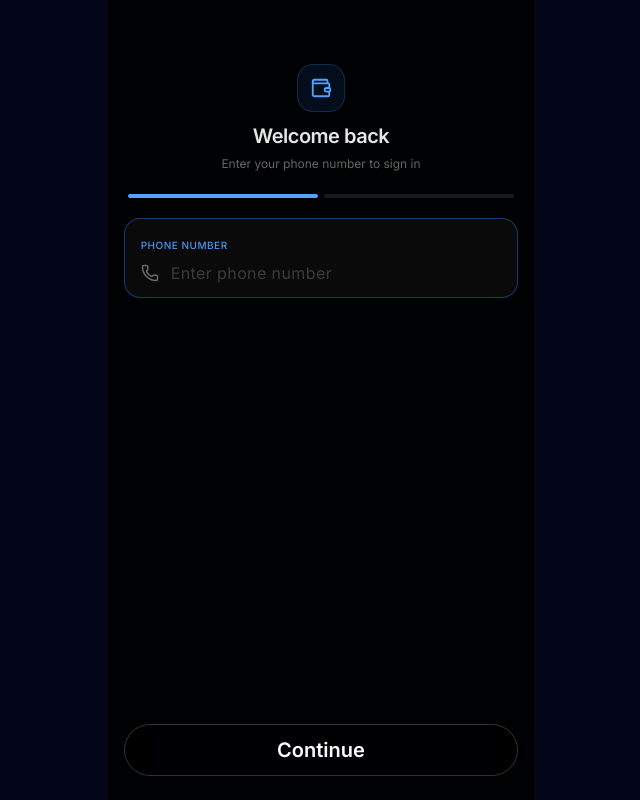
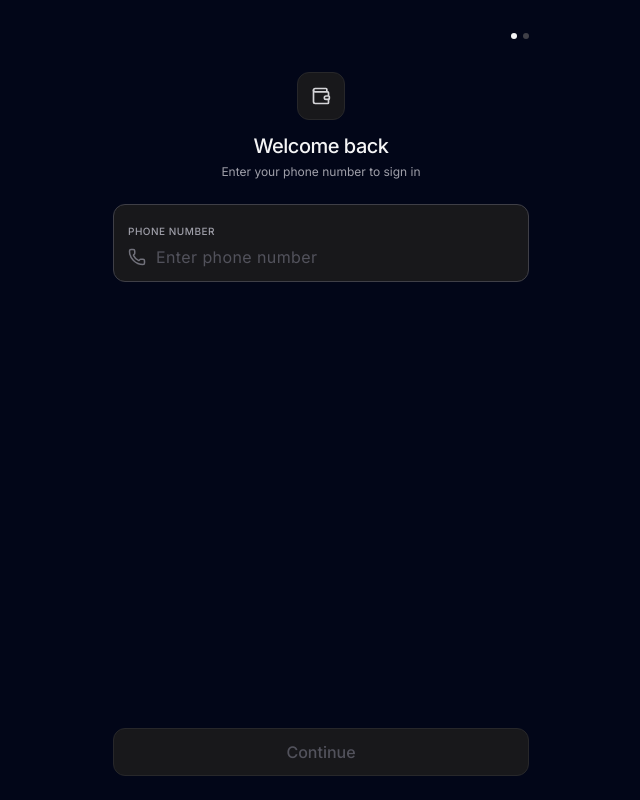
Before and after one commit to yewontaung/smart-wallet-web, a React (Vite) app: page /auth/wallet in a window 1280 px wide. Shown: the whole page, without its empty margins (319-959 px from the left). Built offline with nearby package versions, Linux system fonts and the light colour scheme; no server answers.

Commit message:
feat: Refine ui

```diff
--- a/src/pages/auth/wallet-login.tsx
+++ b/src/pages/auth/wallet-login.tsx
@@ -1,5 +1,5 @@
-import { PhoneIcon, LockIcon, ChevronRightIcon, WalletIcon } from "lucide-react";
-import { useState, type FormEvent, useEffect } from "react";
+import { useState, type FormEvent, useEffect, useCallback } from "react";
+import { PhoneIcon, LockIcon, ChevronRightIcon, WalletIcon, Loader2 } from "lucide-react";
 import { BackButton } from "../../components/ui/back-button";
 import { PinInput } from "../../components/pin-input";
 import { iconSize } from "../../utils/constants";
@@ -10,7 +10,7 @@ import { Navigate, useNavigate } from "react-router-dom";
 type Step = "phone" | "pin";
 
 /**
- * Visual Viewport Hook: Dynamically tracks keyboard height
+ * Visual Viewport Hook: Dynamically tracks keyboard height for mobile compatibility
  */
 function useVisualViewportHeight() {
     const [height, setHeight] = useState<number | null>(null);
@@ -19,11 +19,9 @@ function useVisualViewportHeight() {
         if (!window.visualViewport) return;
 
         const handleResize = () => {
-            // Read exact visible viewport height (subtracts soft keyboard height)
             setHeight(window.visualViewport?.height ?? window.innerHeight);
         };
 
-        // Listen ONLY to resize (keyboard open/close) and ignore page scroll events
         window.visualViewport.addEventListener("resize", handleResize);
         handleResize();
 
@@ -47,6 +45,27 @@ export function WalletLoginPage() {
 
     const viewportHeight = useVisualViewportHeight();
 
+    const handleLogin = useCallback(async (pinValue?: string) => {
+        const pinToSubmit = pinValue ?? pin;
+        if (pinToSubmit.length !== 6 || loading) return;
+
+        setLoading(true);
+        setError("");
+        try {
+            const result = await verifyWalletUserLogin({
+                pin: pinToSubmit,
+                verificationToken,
+            });
+            await login(result);
+            navigate("/wallet");
+        } catch {
+            setError("Incorrect PIN. Please try again.");
+            setPin("");
+        } finally {
+            setLoading(false);
+        }
+    }, [pin, loading, verificationToken, login, navigate]);
+
     if (!token && rememberToken) return <Navigate to="/auth/wallet/remember" replace />;
 
     const verifyPhone = async () => {
@@ -54,7 +73,7 @@ export function WalletLoginPage() {
         setLoading(true);
         setError("");
         try {
-            const result = await loginWalletUser({ phoneNo: phone });
+            const result = await loginWalletUser({ phoneNo: phone.trim() });
             setVerificationToken(result.verificationToken);
             setStep("pin");
         } catch {
@@ -64,33 +83,15 @@ export function WalletLoginPage() {
         }
     };
 
-    const handleLogin = async () => {
-        if (pin.length !== 6 || loading) return;
-        setLoading(true);
-        setError("");
-        try {
-            const result = await verifyWalletUserLogin({
-                pin,
-                verificationToken,
-            });
-            await login(result);
-            navigate("/wallet");
-        } catch {
-            setError("Incorrect PIN. Please try again.");
-        } finally {
-            setLoading(false);
-        }
-    };
-
     return (
         <div
-            className="bg-black/90 text-white flex flex-col justify-between p-4 md:w-1/3 md:mx-auto overflow-hidden transition-[height] duration-75"
+            className="bg-transparent text-zinc-100 flex flex-col justify-between p-4 max-w-md w-full mx-auto overflow-hidden transition-[height] duration-75"
             style={{ height: viewportHeight ? `${viewportHeight}px` : "100dvh" }}
         >
             <div className="flex-1 flex flex-col min-h-0">
-                {/* Header */}
-                <div className="p-2 relative mb-1 h-10 shrink-0">
-                    {step === "pin" && (
+                {/* Minimal Header */}
+                <div className="h-10 shrink-0 flex items-center justify-between mb-2">
+                    {step === "pin" ? (
                         <BackButton
                             onClick={() => {
                                 setStep("phone");
@@ -98,45 +99,39 @@ export function WalletLoginPage() {
                                 setPin("");
                             }}
                         />
-                    )}
+                    ) : <div />}
+
+                    {/* Step Dots Flow Indicator */}
+                    <div className="flex items-center gap-1.5">
+                        <span className={`h-1.5 w-1.5 rounded-full ${step === "phone" ? "bg-zinc-100" : "bg-zinc-700"}`} />
+                        <span className={`h-1.5 w-1.5 rounded-full ${step === "pin" ? "bg-zinc-100" : "bg-zinc-700"}`} />
+                    </div>
                 </div>
 
-                {/* Brand Header */}
-                <div className="flex flex-col items-center mb-5 mt-1 shrink-0">
-                    <div className="h-12 w-12 rounded-2xl bg-blue-500/10 border border-blue-400/20 flex items-center justify-center mb-2.5">
-                        <WalletIcon size={22} className="text-blue-400" />
+                {/* Flat Brand Header */}
+                <div className="flex flex-col items-center mb-6 mt-2 shrink-0">
+                    <div className="h-12 w-12 rounded-xl bg-zinc-900 border border-zinc-800 flex items-center justify-center mb-3">
+                        <WalletIcon size={20} className="text-zinc-300" />
                     </div>
-                    <h1 className="text-xl font-semibold tracking-tight text-white/90">
-                        Welcome back
+                    <h1 className="text-xl font-medium tracking-tight text-zinc-100">
+                        {step === "phone" ? "Welcome back" : "Enter PIN"}
                     </h1>
-                    <p className="text-white/40 text-xs mt-1 text-center font-light leading-relaxed max-w-60">
+                    <p className="text-zinc-400 text-xs mt-1 text-center font-normal max-w-xs">
                         {step === "phone"
                             ? "Enter your phone number to sign in"
-                            : "Enter your 6-digit security PIN"}
+                            : "Enter your 6-digit PIN to continue"}
                     </p>
                 </div>
 
-                {/* Step Indicator */}
-                <div className="flex items-center gap-1.5 mb-5 px-1 shrink-0">
-                    {(["phone", "pin"] as Step[]).map((s, i) => {
-                        const currentIndex = step === "phone" ? 0 : 1;
-                        return (
-                            <div
-                                key={s}
-                                className={`h-1 rounded-full flex-1 transition-all duration-300 ${
-                                    i <= currentIndex ? "bg-blue-400" : "bg-white/10"
-                                }`}
-                            />
-                        );
-                    })}
-                </div>
-
-                {/* Dynamic Step Content */}
+                {/* Step Content */}
                 <div className="flex-1 flex flex-col min-h-0">
                     {step === "phone" && (
                         <PhoneStep
                             phone={phone}
-                            setPhone={setPhone}
+                            setPhone={(v) => {
+                                setPhone(v);
+                                if (error) setError("");
+                            }}
                             onContinue={verifyPhone}
                             loading={loading}
                             error={error}
@@ -146,7 +141,10 @@ export function WalletLoginPage() {
                     {step === "pin" && (
                         <PinStep
                             pin={pin}
-                            setPin={setPin}
+                            setPin={(v) => {
+                                setPin(v);
+                                if (error) setError("");
+                            }}
                             onConfirm={handleLogin}
                             loading={loading}
                             error={error}
@@ -180,30 +178,30 @@ function PhoneStep({
 
     return (
         <form onSubmit={handleSubmit} className="flex-1 flex flex-col justify-between min-h-0">
-            <div className="space-y-4">
-                <div className="rounded-2xl bg-white/4 border border-white/5 px-4 py-3 transition-all focus-within:border-blue-500/40">
-                    <label htmlFor="phone-no" className="text-[10px] uppercase tracking-wider text-blue-400/90 font-medium">
+            <div className="space-y-3">
+                <div className="rounded-xl bg-zinc-900 border border-zinc-800 px-3.5 py-3 transition-colors focus-within:border-zinc-700">
+                    <label htmlFor="phone-no" className="text-[10px] uppercase tracking-wider text-zinc-400 font-medium">
                         Phone Number
                     </label>
-                    <div className="mt-1.5 flex items-center gap-3">
-                        <PhoneIcon size={iconSize} className="text-white/40 shrink-0" />
+                    <div className="mt-1 flex items-center gap-2.5">
+                        <PhoneIcon size={iconSize} className="text-zinc-500 shrink-0" />
                         <input
                             id="phone-no"
                             placeholder="Enter phone number"
-                            type="text"
+                            type="tel"
                             inputMode="numeric"
                             pattern="[0-9]*"
-                            autoComplete="off"
+                            autoComplete="tel"
                             data-lpignore="true"
                             autoFocus
                             value={phone}
                             onChange={(e) => setPhone(e.target.value)}
-                            className="outline-0 grow bg-transparent text-base font-normal tracking-wide placeholder:text-white/20 text-white/90"
+                            className="outline-none grow bg-transparent text-base font-normal tracking-wide placeholder:text-zinc-600 text-zinc-100"
                         />
                     </div>
                 </div>
 
-                {error && <p className="text-xs text-rose-400/90 text-center font-medium">{error}</p>}
+                {error && <p className="text-xs text-red-400 text-center font-medium">{error}</p>}
             </div>
 
             <div className="pb-2 pt-3 shrink-0">
@@ -211,6 +209,7 @@ function PhoneStep({
                     type="submit"
                     disabled={phone.trim().length < 6 || loading}
                     label={loading ? "Checking..." : "Continue"}
+                    loading={loading}
                 />
             </div>
         </form>
@@ -228,7 +227,7 @@ function PinStep({
 }: {
     pin: string;
     setPin: (v: string) => void;
-    onConfirm: () => void;
+    onConfirm: (pinVal?: string) => void;
     loading: boolean;
     error: string;
 }) {
@@ -239,26 +238,27 @@ function PinStep({
         if (canConfirm) onConfirm();
     };
 
-    useEffect(() => {
-        if (pin.length === 6 && !loading) {
-            onConfirm();
-        }
-    }, [pin, loading, onConfirm]);
-
     return (
         <form onSubmit={handleSubmit} className="flex-1 flex flex-col justify-between min-h-0">
             <div className="space-y-3">
-                <div className="rounded-2xl bg-white/4 border border-white/5 px-4 py-4 text-center">
-                    <div className="flex items-center justify-center gap-1.5 text-xs text-blue-400/90 font-medium tracking-wide mb-3">
+                <div className="rounded-xl bg-zinc-900 border border-zinc-800 p-4 text-center">
+                    <div className="inline-flex items-center justify-center gap-1.5 text-xs text-zinc-400 font-medium tracking-wide mb-3">
                         <LockIcon size={12} />
-                        <span>Security Verification</span>
+                        <span>Security PIN</span>
                     </div>
 
-                    <div>
-                        <PinInput autoFocus={false} length={6} onChange={setPin} error={!!error} disabled={loading} />
+                    <div className="py-1">
+                        <PinInput
+                            autoFocus
+                            length={6}
+                            onChange={setPin}
+                            onComplete={(completedPin) => onConfirm(completedPin)}
+                            error={!!error}
+                            disabled={loading}
+                        />
                     </div>
 
-                    {error && <p className="text-xs text-rose-400/90 text-center mt-2.5 font-medium">{error}</p>}
+                    {error && <p className="text-xs text-red-400 text-center mt-3 font-medium">{error}</p>}
                 </div>
             </div>
 
@@ -267,6 +267,7 @@ function PinStep({
                     type="submit"
                     disabled={!canConfirm}
                     label={loading ? "Logging in..." : "Login"}
+                    loading={loading}
                 />
             </div>
         </form>
@@ -279,11 +280,13 @@ function ContinueButton({
     onClick,
     disabled,
     label,
+    loading = false,
     type = "button",
 }: {
     onClick?: () => void;
     disabled?: boolean;
     label: string;
+    loading?: boolean;
     type?: "button" | "submit";
 }) {
     return (
@@ -291,12 +294,18 @@ function ContinueButton({
             type={type}
             onClick={onClick}
             disabled={disabled}
-            className={`${disabled ? "" : "theme"} font-semibold w-full rounded-full h-13 px-3 text-xl flex items-center justify-center gap-2
-                       disabled:bg-transparent disabled:border disabled:border-white/20 disabled:backdrop-blur-2xl disabled:cursor-not-allowed transition-colors
-                       active:scale-[0.98] shrink-0`}
+            className={`${disabled ? "bg-zinc-900 border border-zinc-800 text-zinc-600 cursor-not-allowed" : "theme text-white"}
+                       font-medium w-full rounded-xl h-12 px-4 text-base flex items-center justify-center gap-2
+                       transition-colors active:scale-[0.99] shrink-0`}
         >
-            <span>{label}</span>
-            <ChevronRightIcon size={18} className={disabled ? "hidden" : "block"} />
+            {loading ? (
+                <Loader2 size={18} className="animate-spin text-zinc-400" />
+            ) : (
+                <>
+                    <span>{label}</span>
+                    <ChevronRightIcon size={16} className={disabled ? "hidden" : "block"} />
+                </>
+            )}
         </button>
     );
 }
--- a/src/pages/auth/wallet-register.tsx
+++ b/src/pages/auth/wallet-register.tsx
@@ -87,7 +87,7 @@ export function WalletRegisterPage() {
     }));
   };
 
-  const handleAddressChange = (field: keyof WalletUserForm["addressForm"], value: any) => {
+  const handleAddressChange = (field: keyof WalletUserForm["addressForm"], value: unknown) => {
     setError(null);
     setFormData((prev) => ({
       ...prev,
--- a/src/pages/auth/wallet-remember.tsx
+++ b/src/pages/auth/wallet-remember.tsx
@@ -1,89 +1,177 @@
-import { ChevronRightIcon, LockIcon, WalletIcon } from "lucide-react";
+import { useState, type FormEvent, useEffect, useCallback } from "react";
+import { ChevronRightIcon, LockIcon, WalletIcon, Loader2 } from "lucide-react";
 import { PinInput } from "../../components/pin-input";
-import { useState } from "react";
 import { rememberWalletUser } from "../../services/auth.service";
 import { useAuth } from "../../hooks/use-auth";
 import { Navigate, useNavigate } from "react-router-dom";
 
+/**
+ * Visual Viewport Hook: Dynamically tracks keyboard height for mobile compatibility
+ */
+function useVisualViewportHeight() {
+    const [height, setHeight] = useState<number | null>(null);
+
+    useEffect(() => {
+        if (!window.visualViewport) return;
+
+        const handleResize = () => {
+            setHeight(window.visualViewport?.height ?? window.innerHeight);
+        };
+
+        window.visualViewport.addEventListener("resize", handleResize);
+        handleResize();
+
+        return () => {
+            window.visualViewport?.removeEventListener("resize", handleResize);
+        };
+    }, []);
+
+    return height;
+}
+
 export function WalletRememberPage() {
-
     const [pin, setPin] = useState("");
     const [loading, setLoading] = useState(false);
     const [error, setError] = useState("");
-    const {rememberToken, login} = useAuth()
-    const navigate = useNavigate()
+    const { rememberToken, login } = useAuth();
+    const navigate = useNavigate();
 
-    if(!rememberToken) return <Navigate to="/auth/wallet" replace/>
+    const viewportHeight = useVisualViewportHeight();
 
-    const onConfirm = async () => {
-        try {
-            setLoading(true)
-            const result = await rememberWalletUser({pin, rememberToken: rememberToken})
-            await login(result)
-            navigate("/wallet")
-        } catch {
-            setError("Something went wrong.")
-        } finally {
-            setLoading(false)
-        }
-    }
+    const onConfirm = useCallback(
+        async (pinValue?: string) => {
+            const pinToSubmit = pinValue ?? pin;
+            if (pinToSubmit.length !== 6 || loading || !rememberToken) return;
+
+            setLoading(true);
+            setError("");
+            try {
+                const result = await rememberWalletUser({
+                    pin: pinToSubmit,
+                    rememberToken,
+                });
+                await login(result);
+                navigate("/wallet");
+            } catch {
+                setError("Incorrect PIN. Please try again.");
+                setPin("");
+            } finally {
+                setLoading(false);
+            }
+        },
+        [pin, loading, rememberToken, login, navigate]
+    );
+
+    if (!rememberToken) return <Navigate to="/auth/wallet" replace />;
 
     const canConfirm = pin.length === 6 && !loading;
 
+    const handleSubmit = (e: FormEvent) => {
+        e.preventDefault();
+        if (canConfirm) onConfirm();
+    };
 
     return (
-        <div className="bg-black/90 text-white min-h-screen flex justify-center">
-            <div className="w-full p-4 md:w-1/3">
+        <div
+            className="bg-transparent text-zinc-100 flex flex-col justify-between p-4 max-w-md w-full mx-auto overflow-hidden transition-[height] duration-75"
+            style={{ height: viewportHeight ? `${viewportHeight}px` : "100dvh" }}
+        >
+            <div className="flex-1 flex flex-col min-h-0">
+                {/* Header Spacer */}
+                <div className="h-10 shrink-0" />
 
-                {/* Brand / intro */}
-                <div className="flex flex-col items-center mb-8 mt-4">
-                    <div className="h-16 w-16 rounded-2xl bg-blue-500/15 border border-blue-400/30 flex items-center justify-center mb-4">
-                        <WalletIcon size={28} className="text-blue-300" />
+                {/* Flat Brand Header */}
+                <div className="flex flex-col items-center mb-6 mt-2 shrink-0">
+                    <div className="h-12 w-12 rounded-xl bg-zinc-900 border border-zinc-800 flex items-center justify-center mb-3">
+                        <WalletIcon size={20} className="text-zinc-300" />
                     </div>
-                    <h1 className="text-2xl font-bold">Welcome back</h1>
-                    <p className="text-white/50 text-sm mt-1 text-center">
-                        Enter your PIN to access your wallet
+                    <h1 className="text-xl font-medium tracking-tight text-zinc-100">
+                        Welcome back
+                    </h1>
+                    <p className="text-zinc-400 text-xs mt-1 text-center font-normal max-w-xs">
+                        Enter your 6-digit PIN to access your wallet
                     </p>
                 </div>
 
-                <div className="space-y-6">
+                {/* Main Form Content */}
+                <form onSubmit={handleSubmit} className="flex-1 flex flex-col justify-between min-h-0">
+                    <div className="space-y-3">
+                        <div className="rounded-xl bg-zinc-900 border border-zinc-800 p-4 text-center">
+                            <div className="inline-flex items-center justify-center gap-1.5 text-xs text-zinc-400 font-medium tracking-wide mb-3">
+                                <LockIcon size={12} />
+                                <span>Security PIN</span>
+                            </div>
 
-                    <div className="rounded-2xl bg-white/6 px-4 py-6">
-                        <div className="flex items-center justify-center gap-2 text-sm text-blue-400 font-medium tracking-wide mb-5">
-                            <LockIcon size={14} />
-                            Enter your 6-digit PIN
+                            <div className="py-1">
+                                <PinInput
+                                    autoFocus
+                                    length={6}
+                                    onChange={(v) => {
+                                        setPin(v);
+                                        if (error) setError("");
+                                    }}
+                                    onComplete={(completedPin) => onConfirm(completedPin)}
+                                    error={!!error}
+                                    disabled={loading}
+                                />
+                            </div>
+
+                            {error && (
+                                <p className="text-xs text-red-400 text-center mt-3 font-medium">
+                                    {error}
+                                </p>
+                            )}
                         </div>
-                        <PinInput length={6} onChange={setPin} error={!!error} disabled={loading} />
-                        {error && <p className="text-sm text-red-400 text-center mt-3">{error}</p>}
                     </div>
 
-                    <ContinueButton onClick={onConfirm} disabled={!canConfirm} label={loading ? "Logging in..." : "Login"} />
-                </div>
-
+                    <div className="pb-2 pt-3 shrink-0">
+                        <ContinueButton
+                            type="submit"
+                            disabled={!canConfirm}
+                            label={loading ? "Logging in..." : "Login"}
+                            loading={loading}
+                        />
+                    </div>
+                </form>
             </div>
         </div>
-    )
+    );
 }
+
+/* ---------- Shared Continue Button ---------- */
 
 function ContinueButton({
     onClick,
     disabled,
     label,
+    loading = false,
+    type = "button",
 }: {
-    onClick: () => void;
+    onClick?: () => void;
     disabled?: boolean;
     label: string;
+    loading?: boolean;
+    type?: "button" | "submit";
 }) {
     return (
         <button
+            type={type}
             onClick={onClick}
             disabled={disabled}
-            className={`${disabled ? '' : 'theme'} font-semibold w-full rounded-full p-3 text-xl flex items-center justify-center gap-2
-                       disabled:bg-transparent disabled:border disabled:border-white/20 disabled:backdrop-blur-2xl disabled:cursor-not-allowed transition-all
-                       active:scale-[0.98]`}
+            className={`${
+                disabled
+                    ? "bg-zinc-900 border border-zinc-800 text-zinc-600 cursor-not-allowed"
+                    : "theme text-white"
+            } font-medium w-full rounded-xl h-12 px-4 text-base flex items-center justify-center gap-2 transition-colors active:scale-[0.99] shrink-0`}
         >
-            {label}
-            {!disabled && <ChevronRightIcon size={18} />}
+            {loading ? (
+                <Loader2 size={18} className="animate-spin text-zinc-400" />
+            ) : (
+                <>
+                    <span>{label}</span>
+                    <ChevronRightIcon size={16} className={disabled ? "hidden" : "block"} />
+                </>
+            )}
         </button>
     );
 }
--- a/src/pages/wallet-user/transaction/list.tsx
+++ b/src/pages/wallet-user/transaction/list.tsx
@@ -1,8 +1,6 @@
 import { useState } from "react";
 import { keepPreviousData, useQuery } from "@tanstack/react-query";
 import {
-    ArrowDownLeft,
-    ArrowUpRight,
     ChevronLeft,
     ChevronRight,
     Loader2,
```
Also changed, not shown: src/components/transactions.tsx (+26 -18 lines), src/pages/wallet-user/home.tsx (+12 -4 lines).
